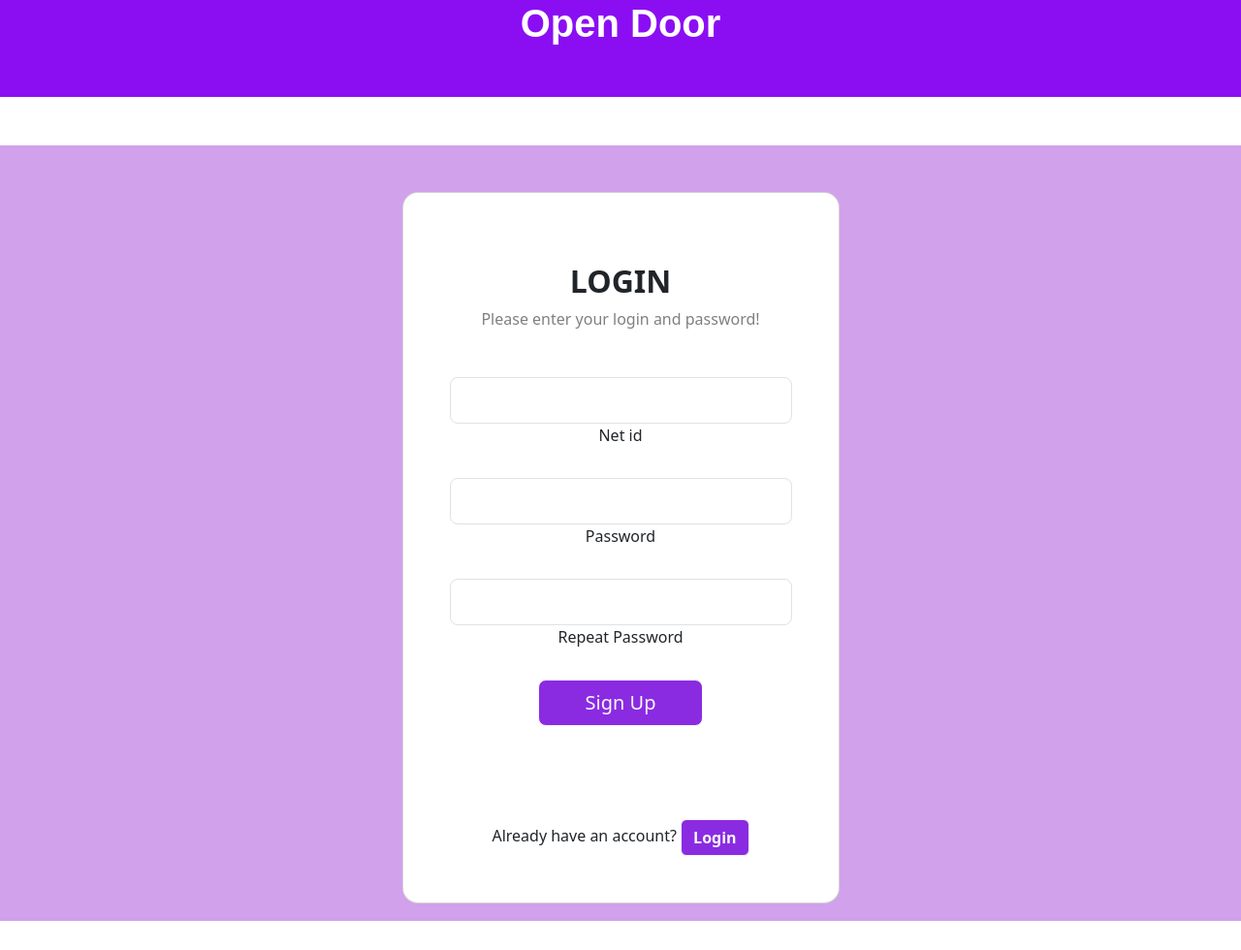
After one commit to joshblecherman/open_door, a Flask app: template od_app/templates/sign_up.html in a window 1280 px wide. The commit adds this page. Shown: the whole page at 97% size. Run offline with Flask 3, Linux system fonts and the light colour scheme; the template is opened without the code that fills it, so the values that code supplies are empty.

Commit message:
Fixed create new event and partially completed signup and login (it's not actually working yet)

```diff
--- /dev/null
+++ b/od_app/templates/sign_up.html
@@ -0,0 +1,82 @@
+<!DOCTYPE html>
+<html>
+
+<head>
+    <title>Open Door</title>
+    <link href="https://cdn.jsdelivr.net/npm/bootstrap@5.3.0-alpha3/dist/css/bootstrap.min.css" rel="stylesheet"
+        integrity="sha384-KK94CHFLLe+nY2dmCWGMq91rCGa5gtU4mk92HdvYe+M/SXH301p5ILy+dN9+nJOZ" crossorigin="anonymous">
+    <link rel="stylesheet" href="./static/home.css">
+</head>
+
+<body>
+    <div>
+        <div class="top-bar">
+            <div class="home-container">
+                <h1 class="home-text">
+                    Open Door
+                </h1>
+            </div>
+        </div>
+        <div style="margin-top: 50px;">
+            {%with messages = get_flashed_messages()%}
+            {%if messages%}
+            {%for msg in messages%}
+            <p style="background-color: red;">{{msg}}</p>
+            {%endfor%}
+            {%endif%}
+            {%endwith%}
+            <section class="vh-100 gradient-custom" style="background-color: #D1A1EC;">
+                <form action="#" method="post">
+                    <div class="container py-5 h-100">
+                        <div class="row d-flex justify-content-center align-items-center h-100">
+                            <div class="col-12 col-md-8 col-lg-6 col-xl-5">
+                                <div class="card shadow-2-strong" style="border-radius: 1rem;">
+                                    <div class="card-body p-5 text-center">
+
+                                        <div class="mb-md-5 mt-md-4 pb-5">
+
+                                            <h2 class="fw-bold mb-2 text-uppercase">Login</h2>
+                                            <p class="text-black-50 mb-5">Please enter your login and password!</p>
+
+                                            <div class="form-outline form-white mb-4">
+                                                <input type="text" class="form-control form-control-lg" name="netid" />
+                                                <label class="form-label" for="typeEmailX">Net id</label>
+                                            </div>
+
+                                            <div class="form-outline form-white mb-4">
+                                                <input type="password" class="form-control form-control-lg"
+                                                    name="password" />
+                                                <label class="form-label" for="typePasswordX">Password</label>
+                                            </div>
+
+                                            <div class="form-outline form-white mb-4">
+                                                <input type="password" class="form-control form-control-lg"
+                                                    name="repassword" />
+                                                <label class="form-label" for="typePasswordX">Repeat Password</label>
+                                            </div>
+
+                                            <input class="btn btn-outline-light btn-lg px-5"
+                                                style="background-color: blueviolet;" type="submit" name="Sign Up"
+                                                value="Sign Up" />
+                                        </div>
+                                        <div>
+                                            <p class="mb-0">Already have an account? <input
+                                                    class="btn fw-bold btn-outline-light"
+                                                    style="background-color: blueviolet;" type="submit" name="Login"
+                                                    value="Login" />
+                                            </p>
+                                        </div>
+
+                                    </div>
+                                </div>
+                            </div>
+                        </div>
+                    </div>
+                </form>
+            </section>
+
+        </div>
+    </div>
+</body>
+
+</html>
```
Also changed, not shown: od_app/templates/new_event.html (+4 -4 lines).
